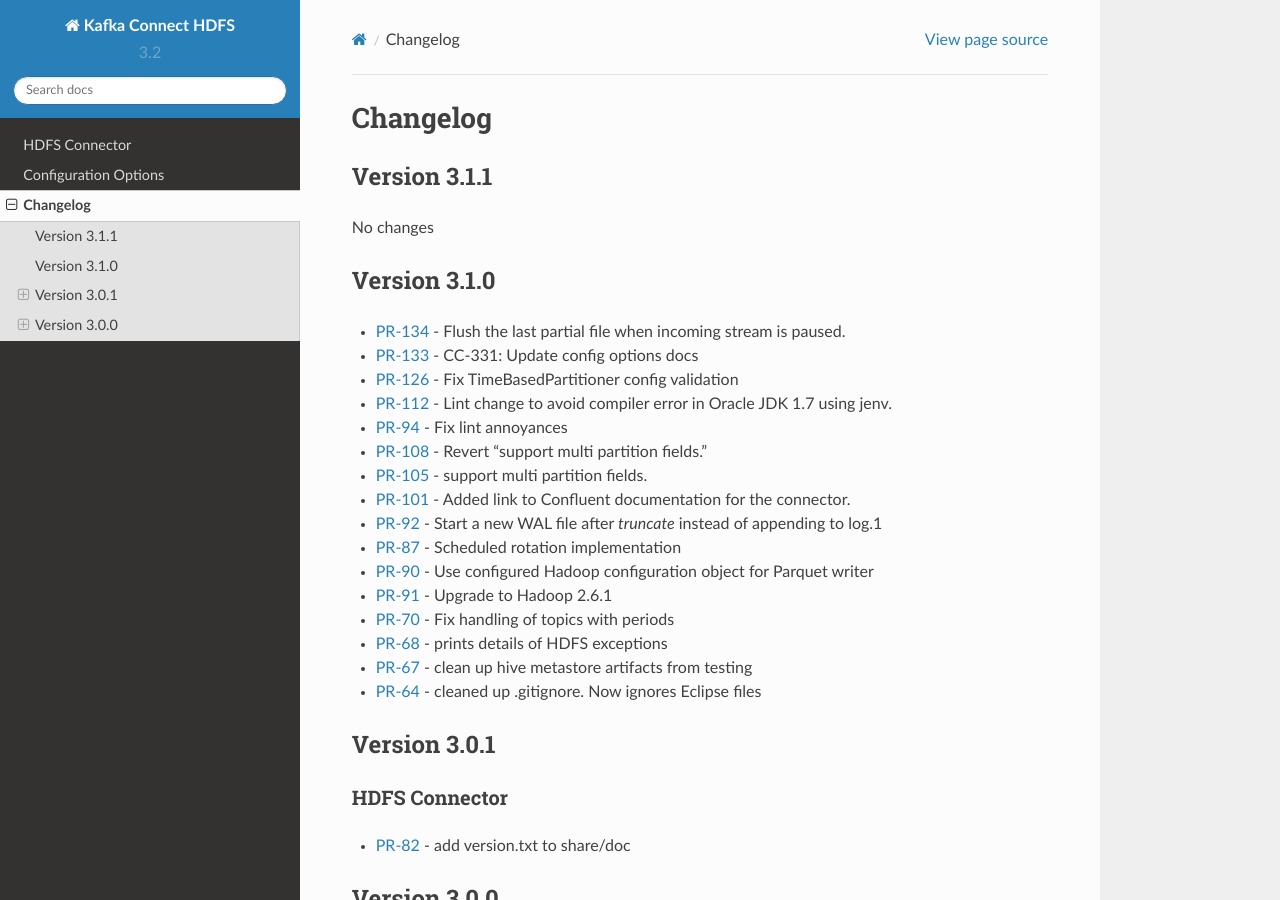
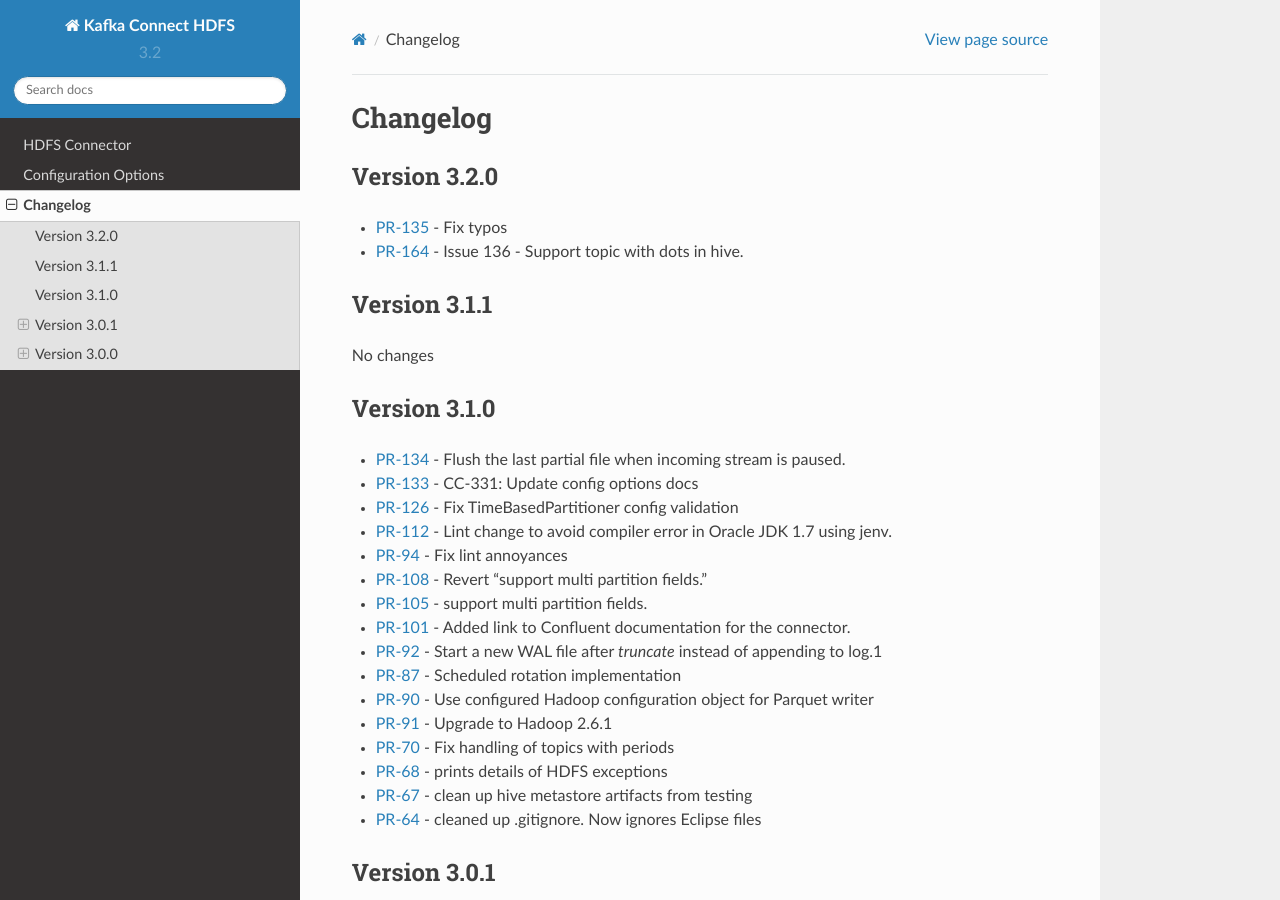
Before and after one commit to qubole/streamx, a Sphinx documentation site: the page built from docs/changelog.rst, in a window 1280 px wide and 900 px high. Built offline with Sphinx 7.4.7 and the Read the Docs theme 2.0.0, drawn with Linux system fonts in a browser that asks for light colours.

Commit message:
CC-437: Update 3.2.0 changelog

```diff
--- a/docs/changelog.rst
+++ b/docs/changelog.rst
@@ -2,6 +2,12 @@
 
 Changelog
 =========
+
+Version 3.2.0
+-------------
+
+* `PR-135 <https://github.com/confluentinc/kafka-connect-hdfs/pull/135>`_ - Fix typos
+* `PR-164 <https://github.com/confluentinc/kafka-connect-hdfs/pull/164>`_ - Issue 136 - Support topic with dots in hive.
 
 Version 3.1.1
 -------------
```
